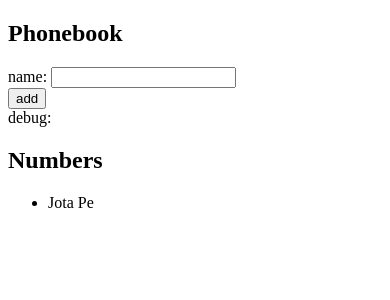
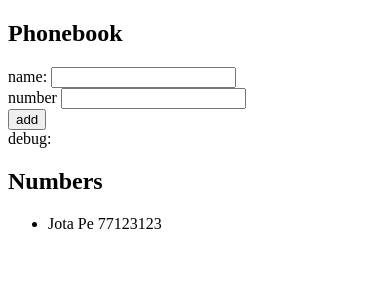
Before and after one commit to j1rd2/fullstackOpen, a React (Vite) app in the folder chapter2/: page / in a window 390 px wide. Shown: the top 300 px of the page. Built offline with nearby package versions, Linux system fonts and the light colour scheme.

Commit message:
Excercise 2.8: The phonebook step3

```diff
--- a/chapter2/src/App.jsx
+++ b/chapter2/src/App.jsx
@@ -3,42 +3,48 @@
 
 const App = () => {
   const [persons, setPersons] = useState([
-    { id: 1, name: 'Jota Pe' }
+    { id: 1, name: 'Jota Pe', number:77123123}
   ]);
   const [newName, setNewName] = useState('');
+  const [newNumber, setNewNumber] = useState('')
 
   const addPerson = (event) => {
     event.preventDefault();
 
     if(persons.some(person => person.name === newName)){
-      alert('This name is already used');
+      alert(newName + ' is already used');
       return;
     }
 
     const newPerson = {
       id: new Date().getTime(),
       name: newName,
+      number: newNumber
     };
     setPersons(persons.concat(newPerson));
     setNewName('');
+    setNewNumber('');
   };
 
   const handleNameChange = (event) => {
     setNewName(event.target.value);
   };
 
+  const handleNumberChange = (event) => {
+    setNewNumber(event.target.value);
+  }
+
   return (
     <div>
       <h2>Phonebook</h2>
       <form onSubmit={addPerson}>
-        <div>
-          name: <input value={newName} onChange={handleNameChange} />
-        </div>
+        <div> name: <input value={newName} onChange={handleNameChange} /> </div>
+        <div>number <input value={newNumber} onChange={handleNumberChange}/></div>
         <div>
           <button type="submit">add</button>
         </div>
       </form>
-      <div>debug: {newName}</div>
+      <div>debug: {newName}{newNumber}</div>
       <h2>Numbers</h2>
       <ul>
         {persons.map(person =>
--- a/chapter2/src/components/Person.jsx
+++ b/chapter2/src/components/Person.jsx
@@ -1,6 +1,6 @@
 const Person = ({ person }) => {
     return (
-        <li>{person.name}</li>
+        <li>{person.name} {person.number}</li>
     )
 }
 
```
